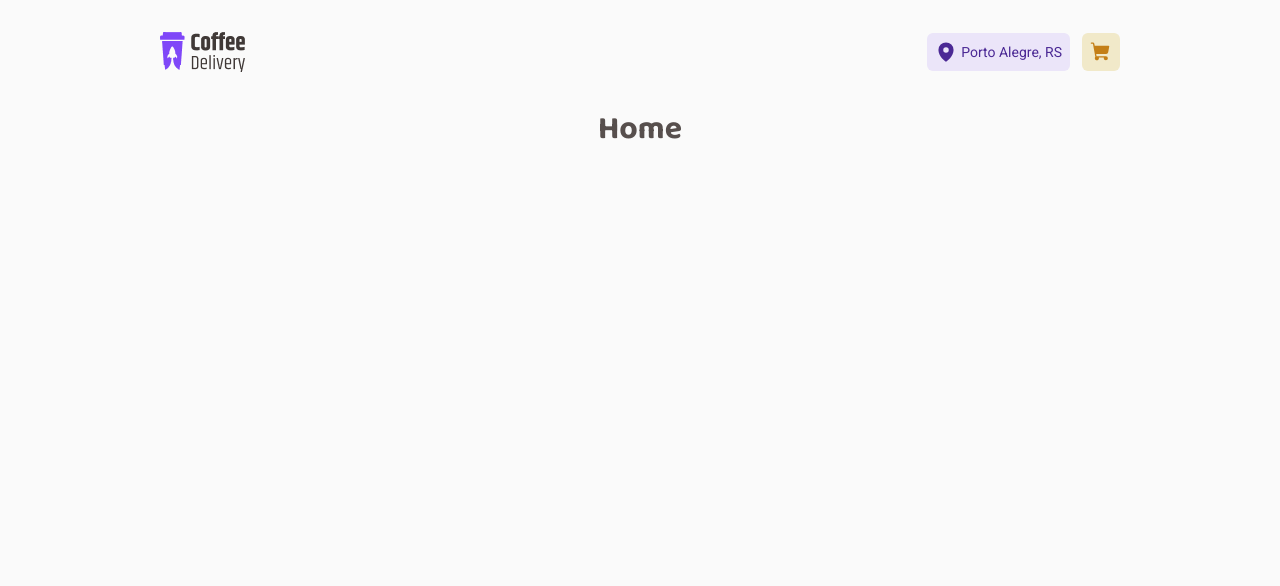
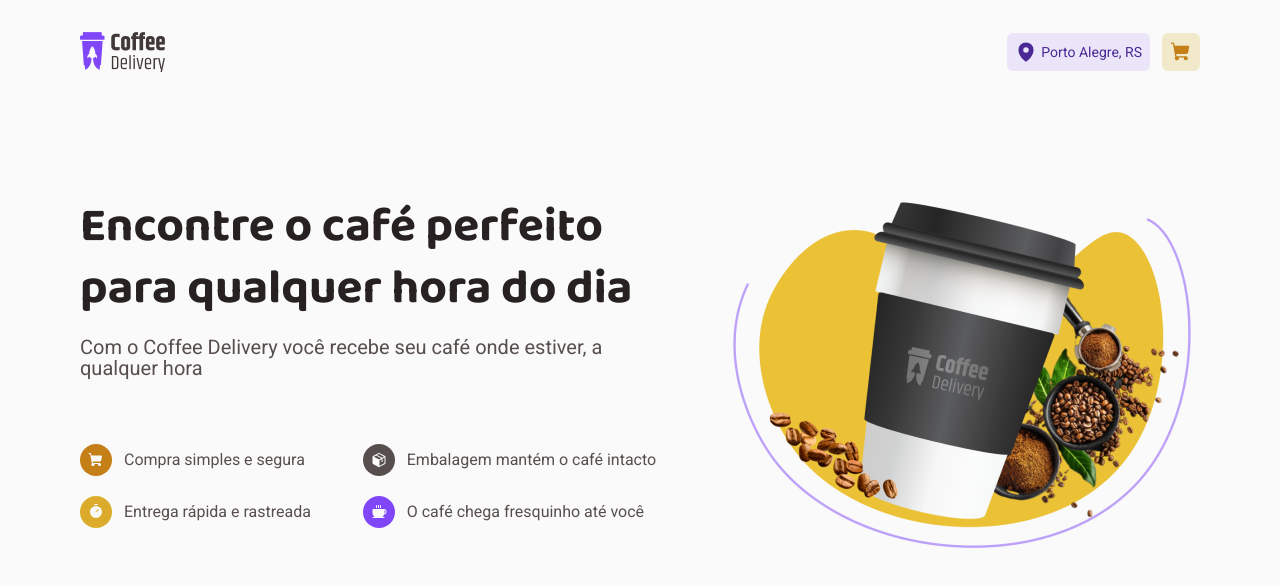
Before and after one commit to GabrielRochaFC/rocketseat-curso-react-desafio-02, a React (Vite) app: page / in a window 1280 px wide. Shown: the top 586 px of the page. Built offline with nearby package versions, Linux system fonts and the light colour scheme.

Commit message:
feat(Home): add Hero component with styled layout and content

```diff
--- a/src/components/Header/styles.ts
+++ b/src/components/Header/styles.ts
@@ -23,7 +23,6 @@ export const ButtonsDiv = styled.div`
     background-color: ${(props) => props.theme["purple-light"]};
     color: ${(props) => props.theme["purple-dark"]};
     border: none;
-    transition: background-color 0.2s, color 0.2s;
   }
 
   a {
--- a/src/layouts/DefaultLayout/styles.ts
+++ b/src/layouts/DefaultLayout/styles.ts
@@ -4,6 +4,7 @@ export const Container = styled.div`
   display: flex;
   flex-direction: column;
   width: 100%;
+  max-width: 1120px;
+  margin: 0 auto;
   align-items: center;
-  padding: 0 10rem;
 `;
--- /dev/null
+++ b/src/pages/Home/components/Hero/index.tsx
@@ -0,0 +1,47 @@
+import { Coffee, Package, ShoppingCart, Timer } from "phosphor-react";
+import { HeroContainer, HeroList, HeroTexts } from "./styles";
+
+import Image from "../../../../assets/Imagem.png";
+
+export function Hero() {
+  return (
+    <HeroContainer>
+      <HeroTexts>
+        <div>
+          <h1>Encontre o café perfeito para qualquer hora do dia</h1>
+          <p>
+            Com o Coffee Delivery você recebe seu café onde estiver, a qualquer
+            hora
+          </p>
+        </div>
+        <ul>
+          <HeroList backgroundSpanColor="yellow-dark">
+            <span>
+              <ShoppingCart size={16} weight="fill" />
+            </span>
+            Compra simples e segura
+          </HeroList>
+          <HeroList backgroundSpanColor="base-text">
+            <span>
+              <Package size={16} weight="fill" />
+            </span>
+            Embalagem mantém o café intacto
+          </HeroList>
+          <HeroList backgroundSpanColor="yellow">
+            <span>
+              <Timer size={16} weight="fill" />
+            </span>
+            Entrega rápida e rastreada
+          </HeroList>
+          <HeroList backgroundSpanColor="purple">
+            <span>
+              <Coffee size={16} weight="fill" />
+            </span>
+            O café chega fresquinho até você
+          </HeroList>
+        </ul>
+      </HeroTexts>
+      <img src={Image} alt="A cup of coffee" />
+    </HeroContainer>
+  );
+}
--- /dev/null
+++ b/src/pages/Home/components/Hero/styles.ts
@@ -0,0 +1,58 @@
+import styled from "styled-components";
+
+export const HeroContainer = styled.div`
+  display: flex;
+  flex-direction: row;
+  justify-content: center;
+  gap: 3.5rem;
+  margin: 5.75rem 0px;
+
+  img {
+    width: 30rem;
+  }
+`;
+
+export const HeroTexts = styled.div`
+  display: flex;
+  flex-direction: column;
+  gap: 4.125rem;
+
+  h1 {
+    font-size: 3rem;
+    color: ${(props) => props.theme["base-title"]};
+    margin-bottom: 1rem;
+  }
+
+  p {
+    font-size: 1.25rem;
+  }
+
+  ul {
+    list-style-type: none;
+    display: grid;
+    row-gap: 1.25rem;
+    column-gap: 2.5rem;
+    grid-template-columns: repeat(2, auto);
+  }
+`;
+
+interface listProps {
+  backgroundSpanColor: "purple" | "yellow-dark" | "yellow" | "base-text";
+}
+
+export const HeroList = styled.li<listProps>`
+  display: flex;
+  align-items: center;
+  gap: 0.75rem;
+
+  span {
+    color: ${(props) => props.theme["background"]};
+    width: 2rem;
+    height: 2rem;
+    display: flex;
+    align-items: center;
+    justify-content: center;
+    background-color: ${(props) => props.theme[props.backgroundSpanColor]};
+    border-radius: 50%;
+  }
+`;
--- a/src/pages/Home/index.tsx
+++ b/src/pages/Home/index.tsx
@@ -1,3 +1,10 @@
+import { Hero } from "./components/Hero";
+import { HomeContainer } from "./styles";
+
 export function Home() {
-  return <h1>Home</h1>;
+  return (
+    <HomeContainer>
+      <Hero />
+    </HomeContainer>
+  );
 }
--- /dev/null
+++ b/src/pages/Home/styles.ts
@@ -0,0 +1,7 @@
+import styled from "styled-components";
+
+export const HomeContainer = styled.div`
+  width: 100%;
+  display: flex;
+  flex-direction: column;
+`;
--- a/src/styles/global.ts
+++ b/src/styles/global.ts
@@ -22,9 +22,15 @@ export const GlobalStyle = createGlobalStyle`
     font-family: "Roboto", sans-serif;
     font-size: 1rem;
     font-weight: 400;
+    line-height: 130%;
+  }
+
+  button {
+    line-height: 160%;
   }
 
   h1, h2, h3, h4, h5, h6 {
     font-family: "Baloo 2", cursive;
+    line-height: 130%;
   }
 `;
```
Also changed, not shown: src/assets/Imagem.png (added), src/pages/Home/styles.tsx (deleted).
